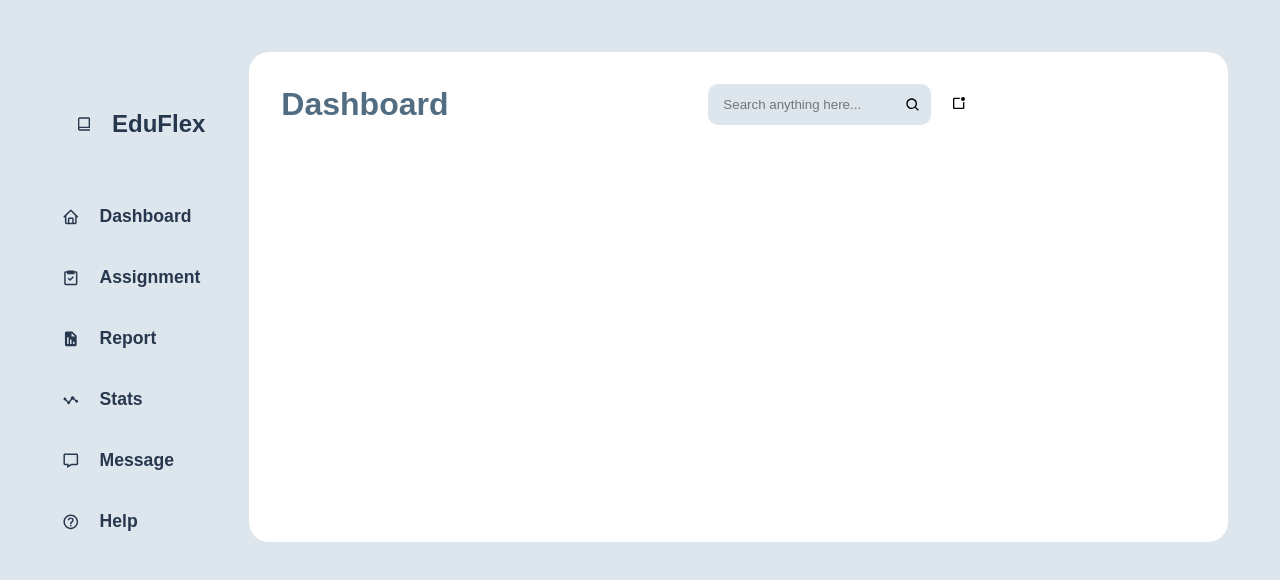
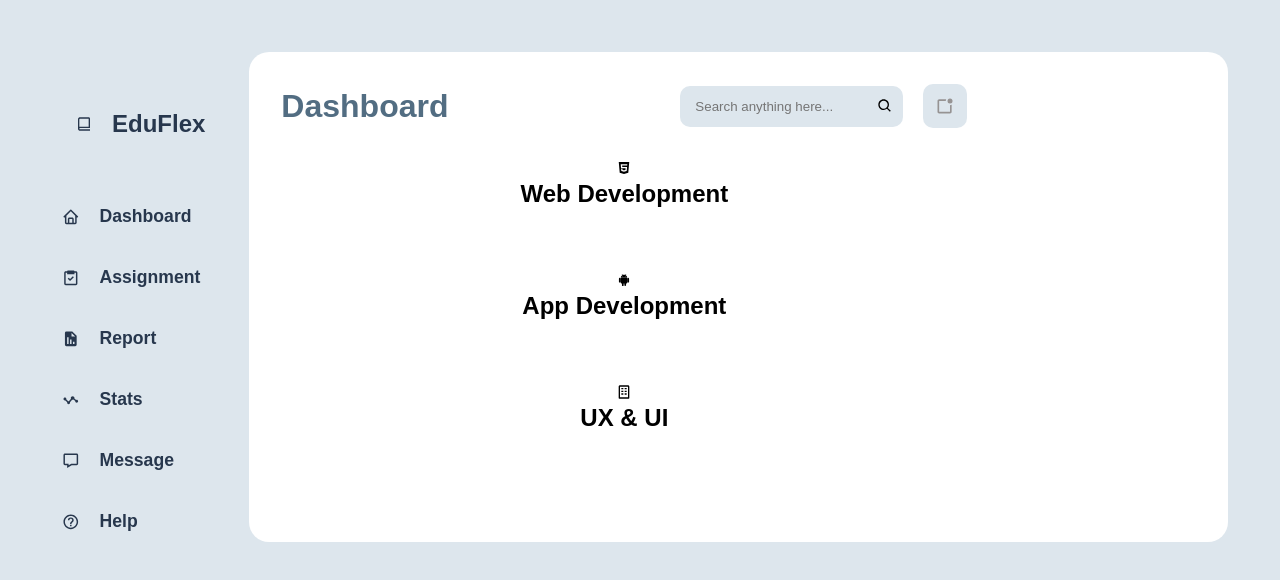
Before and after one commit to seungtaemoon/dashboard_react, a React (Vite) app in the folder dashboard/: page / in a window 1280 px wide. Shown: the top 580 px of the page. Built offline with nearby package versions, Linux system fonts and the light colour scheme; a web font is replaced by a local one.

Commit message:
added card components

```diff
--- /dev/null
+++ b/dashboard/src/components/Card.jsx
@@ -0,0 +1,38 @@
+/* eslint-disable react/jsx-key */
+/* eslint-disable no-unused-vars */
+import React from "react";
+import { BiLogoAndroid, BiLogoHtml5, BiBuilding } from "react-icons/bi";
+
+const course = [
+    {
+        title: "Web Development",
+        icon: <BiLogoHtml5/>,
+    },
+    {
+        title: "App Development",
+        duration: "2 Hours",
+        icon: <BiLogoAndroid/>,
+    },
+    {
+        title: "UX & UI",
+        duration: "2 Hours",
+        icon: <BiBuilding/>,
+    },
+];
+
+const Card = () => {
+    return <div className="card--container">
+        {course.map(item => (
+            <div className="card">
+                <div className="card--cover">
+                    {item.icon}
+                </div>
+                <div className="card--title">
+                    <h2>{item.title}</h2>
+                </div>
+            </div>
+        ))}
+    </div>;
+};
+
+export default Card;
--- a/dashboard/src/components/Content.jsx
+++ b/dashboard/src/components/Content.jsx
@@ -2,10 +2,12 @@
 import React from "react";
 import ContentHeader from "./ContentHeader";
 import "../styles/content.css"
+import Card from "./Card";
 
 const Content = () => {
     return <div className="content">
         <ContentHeader/>
+        <Card/>
         </div>;
 };
 
--- a/dashboard/src/styles/content.css
+++ b/dashboard/src/styles/content.css
@@ -33,3 +33,30 @@
     padding: 5px;
     outline: none;
 }
+
+.search-box icon{
+    color: #969393;
+    font-size: 22px;
+    cursor: pointer;
+    transition: 0.5s ease-in-out;
+}
+
+.notify{
+    background: #dde6ed;
+    padding: 12px;
+    border-radius: 10px;
+    color: #969393;
+    display: flex;
+    align-items: center;
+    justify-content: center;
+    transition: 0.5s ease-in-out;
+}
+
+.notify .icon{
+    font-size: 20px;
+    transition: 0.5s ease-in-out;
+}
+
+.icon:hover{
+    transform: scale(1.3);
+}
```
